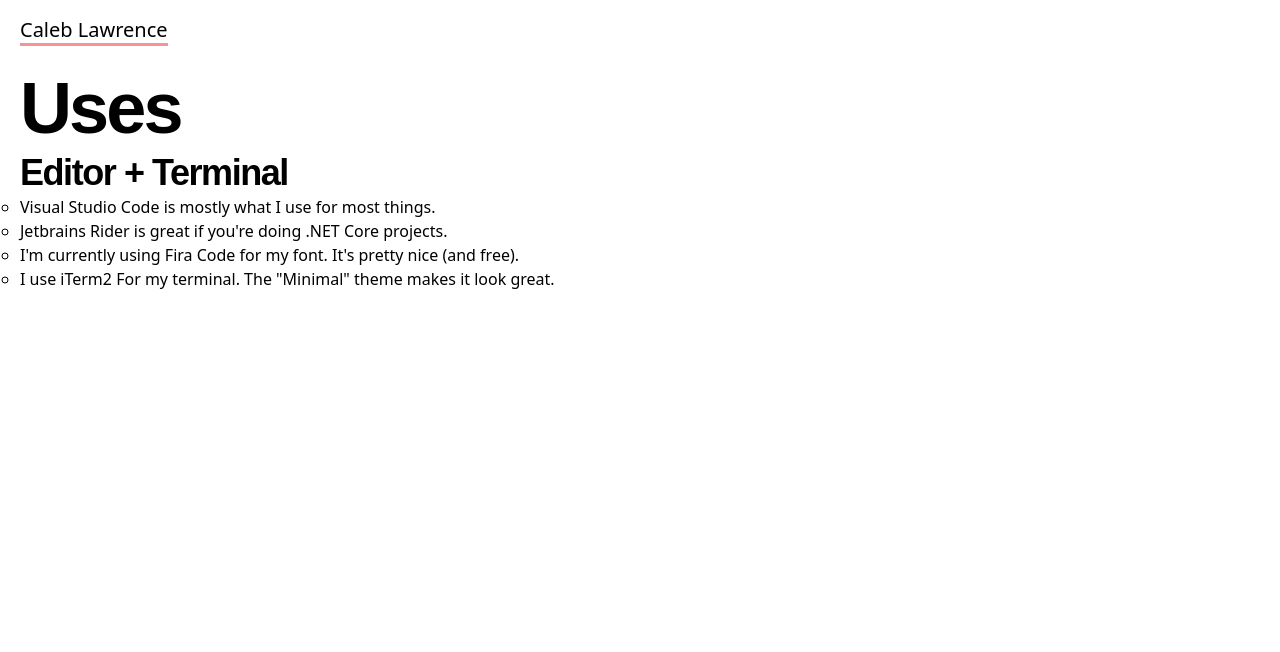
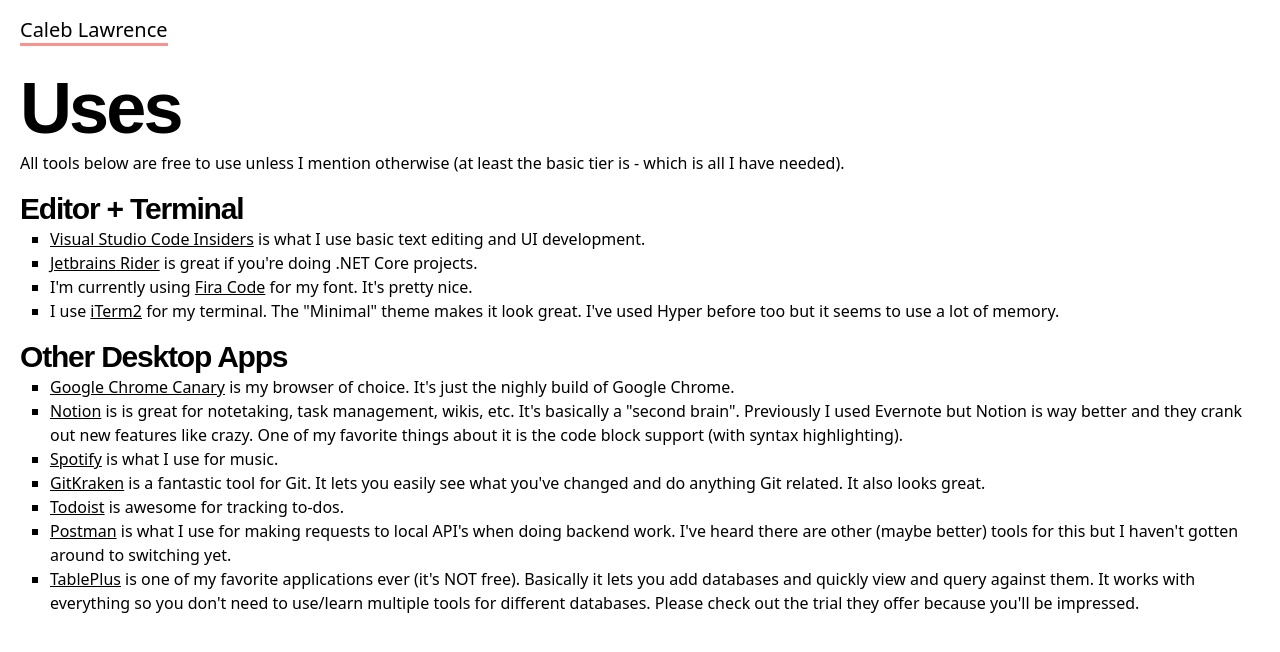
Before and after one commit to caleblawrence/personal-website, a Next.js app: page /uses in a window 1280 px wide. Shown: the top 652 px of the page. Built offline with nearby package versions, Linux system fonts and the light colour scheme.

Commit message:
added more things to uses page

```diff
--- a/pages/uses.tsx
+++ b/pages/uses.tsx
@@ -14,21 +14,23 @@
         </Head>
         <Container>
           <HomeButton />
-          <h2
+          <h1
             className="mb-0 text-6xl md:text-7xl font-bold tracking-tighter leading-tight"
             style={{ fontFamily: 'Helvetca, Arial, sans-serif' }}>
             Uses
-          </h2>
-
+          </h1>
+          <p>All tools below are free to use unless I mention otherwise (at least the basic tier is - which is all I have needed).</p>
           <h2
-            className="mb-0 text-6xl md:text-4xl font-bold tracking-tighter leading-tight"
+            className="mb-0 mt-4 text-4xl md:text-3xl font-bold tracking-tighter leading-tight"
             style={{ fontFamily: 'Helvetca, Arial, sans-serif' }}>
             Editor + Terminal
           </h2>
-          <ul>
+          <ul style={{ marginLeft: 30 }}>
             <li>
-              <a href="https://code.visualstudio.com/">Visual Studio Code</a> is
-              mostly what I use for most things.
+              <a href="https://code.visualstudio.com/insiders/">
+                Visual Studio Code Insiders
+              </a>{' '}
+              is what I use basic text editing and UI development.
             </li>
             <li>
               <a href="https://www.jetbrains.com/rider/">Jetbrains Rider</a> is
@@ -37,14 +39,75 @@
             <li>
               I'm currently using{' '}
               <a href="https://github.com/tonsky/FiraCode">Fira Code</a> for my
-              font. It's pretty nice (and free).
+              font. It's pretty nice.
             </li>
             <li>
-              I use <a href="https://www.iterm2.com/">iTerm2</a> For my terminal. The "Minimal" theme makes it look great.
+              I use <a href="https://www.iterm2.com/">iTerm2</a> for my
+              terminal. The "Minimal" theme makes it look great. I've used Hyper before too but it seems to use a lot of memory.
+            </li>
+          </ul>
+
+          <h2
+            className="mb-0 mt-4 text-4xl md:text-3xl font-bold tracking-tighter leading-tight"
+            style={{ fontFamily: 'Helvetca, Arial, sans-serif' }}>
+            Other Desktop Apps
+          </h2>
+          <ul style={{ marginLeft: 30 }}>
+            <li>
+              <a href="https://www.google.com/chrome/canary/">
+                Google Chrome Canary
+              </a>{' '}
+              is my browser of choice. It's just the nighly build of Google Chrome.
+            </li>
+            <li>
+              <a href="https://www.notion.so">Notion</a> is is great for
+              notetaking, task management, wikis, etc. It's basically a "second
+              brain". Previously I used Evernote but Notion is way better and
+              they crank out new features like crazy. One of my favorite things
+              about it is the code block support (with syntax highlighting).
+            </li>
+            <li>
+              <a href="https://www.spotify.com/us/">Spotify</a> is what I use
+              for music.
+            </li>
+            <li>
+              <a href="https://www.gitkraken.com/">GitKraken</a> is a fantastic
+              tool for Git. It lets you easily see what you've
+              changed and do anything Git related. It also looks great.
+            </li>
+            <li>
+              <a href="https://todoist.com/">Todoist</a> is awesome for tracking
+              to-dos.
+            </li>
+            <li>
+              <a href="https://www.postman.com/">Postman</a> is what I use for
+              making requests to local API's when doing backend work. I've heard
+              there are other (maybe better) tools for this but I haven't gotten
+              around to switching yet.
+            </li>
+            <li>
+              <a href="https://tableplus.com/">TablePlus</a> is one of my
+              favorite applications ever (it's NOT free). Basically it lets you
+              add databases and quickly view and query against them. It works
+              with everything so you don't need to use/learn multiple tools for
+              different databases. Please check out the trial they offer because
+              you'll be impressed.
             </li>
           </ul>
         </Container>
       </Layout>
+
+      <style jsx>
+        {`
+          a {
+            color: black;
+            text-decoration: underline;
+          }
+          @media only screen and (max-width: 768px) {
+            /* For mobile phones: */
+          }
+        `}
+      </style>
     </>
   );
 }
--- a/styles/index.css
+++ b/styles/index.css
@@ -26,7 +26,8 @@
 }
 
 ul {
-  list-style: circle;
+  list-style-type: square;
+  text-align: -webkit-match-parent;
 }
 
 pre {
```
